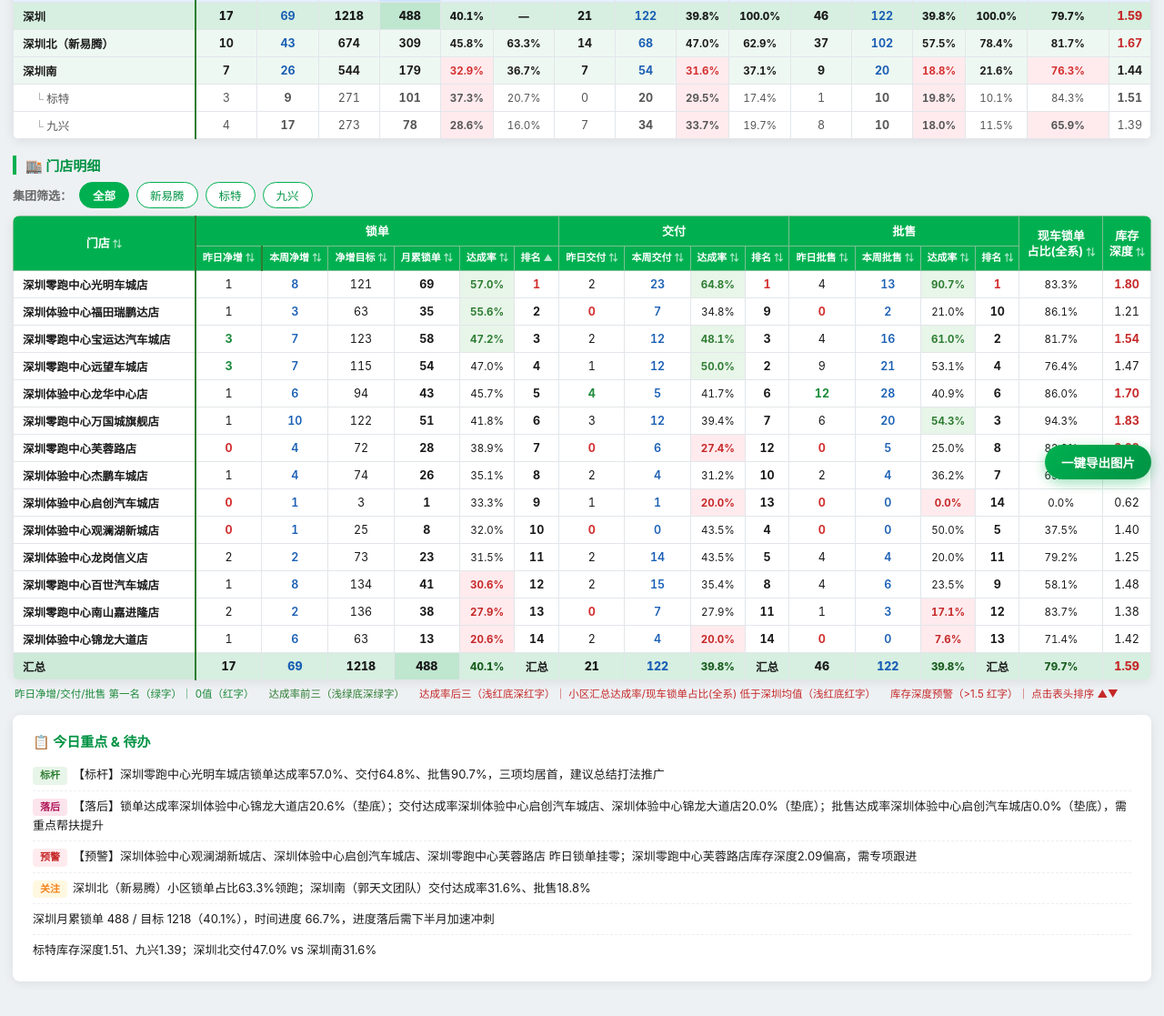
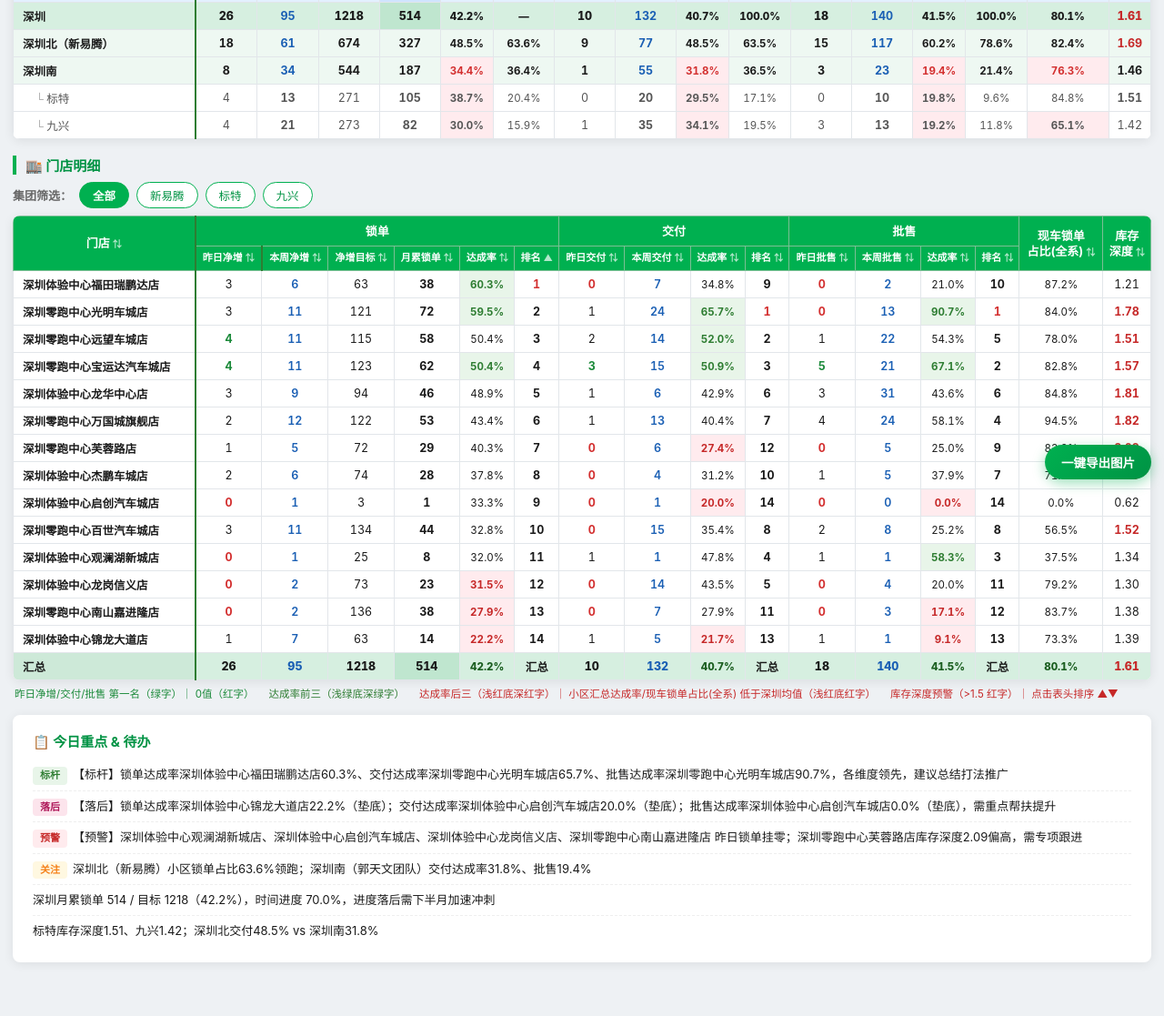
Before and after one commit to Roger-Luo-LP/leapmotor-sz-daily-report, a plain HTML site: page index.html in a window 1280 px wide. Shown: the part 255-1372 px from the top of the page at 91% size. Drawn offline with Linux system fonts and the light colour scheme.

Commit message:
data update data: 2026-11-21 周六

```diff
--- a/index.html
+++ b/index.html
@@ -245,36 +245,36 @@
 // 说明：pct 类字段直接填写百分比数值（如 28.0 表示 28.0%）
 // ============================================================
 const REPORT_DATA = {
-  dateStr: "2026/11/20",
-  weekday: "周五",
-  updateTime: "2026-11-21 10:13",
-  timeProgress: 66.7,
+  dateStr: "2026/11/21",
+  weekday: "周六",
+  updateTime: "2026-11-22 11:35",
+  timeProgress: 70.0,
 
   summary: [
     {name:"华南大区",
     level:"region",
     lock:{
-      d:135,
+      d:462,
       tgt:10590,
-      mon:4977,
-      pct:47,
-      wd:745,
+      mon:5434,
+      pct:51.3,
+      wd:1202,
       area:null,
     },
     del:{
-      d:237,
+      d:154,
       tgt:10650,
-      mon:4184,
-      pct:39.3,
-      wd:1401,
+      mon:4338,
+      pct:40.7,
+      wd:1555,
       area:null,
     },
     whl:{
-      d:375,
+      d:178,
       tgt:10860,
-      mon:4862,
-      pct:44.8,
-      wd:1515,
+      mon:5040,
+      pct:46.4,
+      wd:1693,
       area:null,
     },
     lockNum:null,
@@ -285,105 +285,105 @@ const REPORT_DATA = {
     {name:"深圳",
     level:"total",
     lock:{
-      d:17,
+      d:26,
       tgt:1218,
-      mon:488,
-      wd:69,
-      pct:40.1,
+      mon:514,
+      wd:95,
+      pct:42.2,
       area:null,
     },
     del:{
-      d:21,
+      d:10,
       tgt:1123,
-      mon:447,
-      wd:122,
-      pct:39.8,
+      mon:457,
+      wd:132,
+      pct:40.7,
       area:100,
     },
     whl:{
-      d:46,
+      d:18,
       tgt:1023,
-      mon:407,
-      wd:122,
-      pct:39.8,
+      mon:425,
+      wd:140,
+      pct:41.5,
       area:100,
     },
-    lockNum:507,
-    curOrder:404,
-    bcl:79.7,
-    stock:1.59,
+    lockNum:533,
+    curOrder:427,
+    bcl:80.1,
+    stock:1.61,
     },
     {name:"深圳北（新易腾）",
     level:"area",
     lock:{
-      d:10,
+      d:18,
       tgt:674,
-      mon:309,
-      wd:43,
-      pct:45.8,
-      area:63.32,
+      mon:327,
+      wd:61,
+      pct:48.5,
+      area:63.62,
     },
     del:{
-      d:14,
+      d:9,
       tgt:598,
-      mon:281,
-      wd:68,
-      pct:47,
-      area:62.9,
+      mon:290,
+      wd:77,
+      pct:48.5,
+      area:63.5,
     },
     whl:{
-      d:37,
+      d:15,
       tgt:555,
-      mon:319,
-      wd:102,
-      pct:57.5,
-      area:78.4,
+      mon:334,
+      wd:117,
+      pct:60.2,
+      area:78.6,
     },
-    lockNum:317,
-    curOrder:259,
-    bcl:81.7,
-    stock:1.67,
+    lockNum:335,
+    curOrder:276,
+    bcl:82.4,
+    stock:1.69,
     },
     {name:"深圳南",
     level:"area",
     lock:{
-      d:7,
+      d:8,
       tgt:544,
-      mon:179,
-      wd:26,
-      pct:32.9,
-      area:36.68,
+      mon:187,
+      wd:34,
+      pct:34.4,
+      area:36.38,
     },
     del:{
-      d:7,
+      d:1,
       tgt:525,
-      mon:166,
-      wd:54,
-      pct:31.6,
-      area:37.1,
+      mon:167,
+      wd:55,
+      pct:31.8,
+      area:36.5,
     },
     whl:{
-      d:9,
+      d:3,
       tgt:468,
-      mon:88,
-      wd:20,
-      pct:18.8,
-      area:21.6,
+      mon:91,
+      wd:23,
+      pct:19.4,
+      area:21.4,
     },
-    lockNum:190,
-    curOrder:145,
+    lockNum:198,
+    curOrder:151,
     bcl:76.3,
-    stock:1.44,
+    stock:1.46,
     },
     {name:"标特",
     level:"sub",
     lock:{
-      d:3,
+      d:4,
       tgt:271,
-      mon:101,
-      wd:9,
-      pct:37.3,
-      area:20.7,
+      mon:105,
+      wd:13,
+      pct:38.7,
+      area:20.43,
     },
     del:{
       d:0,
@@ -391,19 +391,19 @@ const REPORT_DATA = {
       mon:78,
       wd:20,
       pct:29.5,
-      area:17.4,
+      area:17.1,
     },
     whl:{
-      d:1,
+      d:0,
       tgt:207,
       mon:41,
       wd:10,
       pct:19.8,
-      area:10.1,
+      area:9.6,
     },
-    lockNum:108,
-    curOrder:91,
-    bcl:84.3,
+    lockNum:112,
+    curOrder:95,
+    bcl:84.8,
     stock:1.51,
     },
     {name:"九兴",
@@ -411,31 +411,31 @@ const REPORT_DATA = {
     lock:{
       d:4,
       tgt:273,
-      mon:78,
-      wd:17,
-      pct:28.6,
-      area:15.98,
+      mon:82,
+      wd:21,
+      pct:30,
+      area:15.95,
     },
     del:{
-      d:7,
+      d:1,
       tgt:261,
-      mon:88,
-      wd:34,
-      pct:33.7,
-      area:19.7,
+      mon:89,
+      wd:35,
+      pct:34.1,
+      area:19.5,
     },
     whl:{
-      d:8,
+      d:3,
       tgt:261,
-      mon:47,
-      wd:10,
-      pct:18,
-      area:11.5,
+      mon:50,
+      wd:13,
+      pct:19.2,
+      area:11.8,
     },
-    lockNum:82,
-    curOrder:54,
-    bcl:65.9,
-    stock:1.39,
+    lockNum:86,
+    curOrder:56,
+    bcl:65.1,
+    stock:1.42,
     },
   ],
 
@@ -445,15 +445,15 @@ const REPORT_DATA = {
     group:"新易腾",
     flagship:false,
     lock:{
-      d:1,
+      d:2,
       tgt:74,
-      mon:26,
-      pct:35.1,
-      wd:4,
+      mon:28,
+      pct:37.8,
+      wd:6,
       rank:8,
     },
     del:{
-      d:2,
+      d:0,
       tgt:64,
       mon:20,
       pct:31.2,
@@ -461,17 +461,17 @@ const REPORT_DATA = {
       rank:10,
     },
     whl:{
-      d:2,
+      d:1,
       tgt:58,
-      mon:21,
-      pct:36.2,
-      wd:4,
+      mon:22,
+      pct:37.9,
+      wd:5,
       rank:7,
     },
-    stock:1.87,
-    lockNum:26,
-    curOrder:18,
-    bcl:69.2,
+    stock:1.89,
+    lockNum:28,
+    curOrder:20,
+    bcl:71.4,
     },
     {store:"深圳体验中心观澜湖新城店",
     area:"深圳北（新易腾）",
@@ -483,25 +483,25 @@ const REPORT_DATA = {
       mon:8,
       pct:32,
       wd:1,
-      rank:10,
+      rank:11,
     },
     del:{
-      d:0,
+      d:1,
       tgt:23,
-      mon:10,
-      pct:43.5,
-      wd:0,
+      mon:11,
+      pct:47.8,
+      wd:1,
       rank:4,
     },
     whl:{
-      d:0,
+      d:1,
       tgt:12,
-      mon:6,
-      pct:50,
-      wd:0,
-      rank:5,
+      mon:7,
+      pct:58.3,
+      wd:1,
+      rank:3,
     },
-    stock:1.4,
+    stock:1.34,
     lockNum:8,
     curOrder:3,
     bcl:37.5,
@@ -511,165 +511,165 @@ const REPORT_DATA = {
     group:"新易腾",
     flagship:false,
     lock:{
-      d:1,
+      d:3,
       tgt:94,
-      mon:43,
-      pct:45.7,
-      wd:6,
+      mon:46,
+      pct:48.9,
+      wd:9,
       rank:5,
     },
     del:{
-      d:4,
+      d:1,
       tgt:84,
-      mon:35,
-      pct:41.7,
-      wd:5,
+      mon:36,
+      pct:42.9,
+      wd:6,
       rank:6,
     },
     whl:{
-      d:12,
+      d:3,
       tgt:110,
-      mon:45,
-      pct:40.9,
-      wd:28,
+      mon:48,
+      pct:43.6,
+      wd:31,
       rank:6,
     },
-    stock:1.7,
-    lockNum:43,
-    curOrder:37,
-    bcl:86,
+    stock:1.81,
+    lockNum:46,
+    curOrder:39,
+    bcl:84.8,
     },
     {store:"深圳零跑中心万国城旗舰店",
     area:"深圳北（新易腾）",
     group:"新易腾",
     flagship:true,
     lock:{
-      d:1,
+      d:2,
       tgt:122,
-      mon:51,
-      pct:41.8,
-      wd:10,
+      mon:53,
+      pct:43.4,
+      wd:12,
       rank:6,
     },
     del:{
-      d:3,
+      d:1,
       tgt:109,
-      mon:43,
-      pct:39.4,
-      wd:12,
+      mon:44,
+      pct:40.4,
+      wd:13,
       rank:7,
     },
     whl:{
-      d:6,
+      d:4,
       tgt:105,
-      mon:57,
-      pct:54.3,
-      wd:20,
-      rank:3,
+      mon:61,
+      pct:58.1,
+      wd:24,
+      rank:4,
     },
-    stock:1.83,
-    lockNum:53,
-    curOrder:50,
-    bcl:94.3,
+    stock:1.82,
+    lockNum:55,
+    curOrder:52,
+    bcl:94.5,
     },
     {store:"深圳零跑中心光明车城店",
     area:"深圳北（新易腾）",
     group:"新易腾",
     flagship:false,
     lock:{
-      d:1,
+      d:3,
       tgt:121,
-      mon:69,
-      pct:57,
-      wd:8,
-      rank:1,
+      mon:72,
+      pct:59.5,
+      wd:11,
+      rank:2,
     },
     del:{
-      d:2,
+      d:1,
       tgt:108,
-      mon:70,
-      pct:64.8,
-      wd:23,
+      mon:71,
+      pct:65.7,
+      wd:24,
       rank:1,
     },
     whl:{
-      d:4,
+      d:0,
       tgt:107,
       mon:97,
       pct:90.7,
       wd:13,
       rank:1,
     },
-    stock:1.8,
-    lockNum:72,
-    curOrder:60,
-    bcl:83.3,
+    stock:1.78,
+    lockNum:75,
+    curOrder:63,
+    bcl:84,
     },
     {store:"深圳零跑中心宝运达汽车城店",
     area:"深圳北（新易腾）",
     group:"新易腾",
     flagship:false,
     lock:{
-      d:3,
+      d:4,
       tgt:123,
-      mon:58,
-      pct:47.2,
-      wd:7,
-      rank:3,
+      mon:62,
+      pct:50.4,
+      wd:11,
+      rank:4,
     },
     del:{
-      d:2,
+      d:3,
       tgt:108,
-      mon:52,
-      pct:48.1,
-      wd:12,
+      mon:55,
+      pct:50.9,
+      wd:15,
       rank:3,
     },
     whl:{
-      d:4,
+      d:5,
       tgt:82,
-      mon:50,
-      pct:61,
-      wd:16,
+      mon:55,
+      pct:67.1,
+      wd:21,
       rank:2,
     },
-    stock:1.54,
-    lockNum:60,
-    curOrder:49,
-    bcl:81.7,
+    stock:1.57,
+    lockNum:64,
+    curOrder:53,
+    bcl:82.8,
     },
     {store:"深圳零跑中心远望车城店",
     area:"深圳北（新易腾）",
     group:"新易腾",
     flagship:false,
     lock:{
-      d:3,
+      d:4,
       tgt:115,
-      mon:54,
-      pct:47,
-      wd:7,
-      rank:4,
+      mon:58,
+      pct:50.4,
+      wd:11,
+      rank:3,
     },
     del:{
-      d:1,
+      d:2,
       tgt:102,
-      mon:51,
-      pct:50,
-      wd:12,
+      mon:53,
+      pct:52,
+      wd:14,
       rank:2,
     },
     whl:{
-      d:9,
+      d:1,
       tgt:81,
-      mon:43,
-      pct:53.1,
-      wd:21,
-      rank:4,
+      mon:44,
+      pct:54.3,
+      wd:22,
+      rank:5,
     },
-    stock:1.47,
-    lockNum:55,
-    curOrder:42,
-    bcl:76.4,
+    stock:1.51,
+    lockNum:59,
+    curOrder:46,
+    bcl:78,
     },
     {store:"深圳体验中心启创汽车城店",
     area:"九兴",
@@ -684,12 +684,12 @@ const REPORT_DATA = {
       rank:9,
     },
     del:{
-      d:1,
+      d:0,
       tgt:5,
       mon:1,
       pct:20,
       wd:1,
-      rank:13,
+      rank:14,
     },
     whl:{
       d:0,
@@ -709,12 +709,12 @@ const REPORT_DATA = {
     group:"标特",
     flagship:false,
     lock:{
-      d:1,
+      d:3,
       tgt:63,
-      mon:35,
-      pct:55.6,
-      wd:3,
-      rank:2,
+      mon:38,
+      pct:60.3,
+      wd:6,
+      rank:1,
     },
     del:{
       d:0,
@@ -733,9 +733,9 @@ const REPORT_DATA = {
       rank:10,
     },
     stock:1.21,
-    lockNum:36,
-    curOrder:31,
-    bcl:86.1,
+    lockNum:39,
+    curOrder:34,
+    bcl:87.2,
     },
     {store:"深圳体验中心锦龙大道店",
     area:"九兴",
@@ -744,46 +744,46 @@ const REPORT_DATA = {
     lock:{
       d:1,
       tgt:63,
-      mon:13,
-      pct:20.6,
-      wd:6,
+      mon:14,
+      pct:22.2,
+      wd:7,
       rank:14,
     },
     del:{
-      d:2,
+      d:1,
       tgt:60,
-      mon:12,
-      pct:20,
-      wd:4,
-      rank:14,
+      mon:13,
+      pct:21.7,
+      wd:5,
+      rank:13,
     },
     whl:{
-      d:0,
+      d:1,
       tgt:66,
-      mon:5,
-      pct:7.6,
-      wd:0,
+      mon:6,
+      pct:9.1,
+      wd:1,
       rank:13,
     },
-    stock:1.42,
-    lockNum:14,
-    curOrder:10,
-    bcl:71.4,
+    stock:1.39,
+    lockNum:15,
+    curOrder:11,
+    bcl:73.3,
     },
     {store:"深圳体验中心龙岗信义店",
     area:"九兴",
     group:"九兴",
     flagship:false,
     lock:{
-      d:2,
+      d:0,
       tgt:73,
       mon:23,
       pct:31.5,
       wd:2,
-      rank:11,
+      rank:12,
     },
     del:{
-      d:2,
+      d:0,
       tgt:69,
       mon:30,
       pct:43.5,
@@ -791,14 +791,14 @@ const REPORT_DATA = {
       rank:5,
     },
     whl:{
-      d:4,
+      d:0,
       tgt:75,
       mon:15,
       pct:20,
       wd:4,
       rank:11,
     },
-    stock:1.25,
+    stock:1.3,
     lockNum:24,
     curOrder:19,
     bcl:79.2,
@@ -808,7 +808,7 @@ const REPORT_DATA = {
     group:"标特",
     flagship:false,
     lock:{
-      d:2,
+      d:0,
       tgt:136,
       mon:38,
       pct:27.9,
@@ -824,7 +824,7 @@ const REPORT_DATA = {
       rank:11,
     },
     whl:{
-      d:1,
+      d:0,
       tgt:105,
       mon:18,
       pct:17.1,
@@ -841,15 +841,15 @@ const REPORT_DATA = {
     group:"九兴",
     flagship:false,
     lock:{
-      d:1,
+      d:3,
       tgt:134,
-      mon:41,
-      pct:30.6,
-      wd:8,
-      rank:12,
+      mon:44,
+      pct:32.8,
+      wd:11,
+      rank:10,
     },
     del:{
-      d:2,
+      d:0,
       tgt:127,
       mon:45,
       pct:35.4,
@@ -857,28 +857,28 @@ const REPORT_DATA = {
       rank:8,
     },
     whl:{
-      d:4,
+      d:2,
       tgt:115,
-      mon:27,
-      pct:23.5,
-      wd:6,
-      rank:9,
+      mon:29,
+      pct:25.2,
+      wd:8,
+      rank:8,
     },
-    stock:1.48,
-    lockNum:43,
-    curOrder:25,
-    bcl:58.1,
+    stock:1.52,
+    lockNum:46,
+    curOrder:26,
+    bcl:56.5,
     },
     {store:"深圳零跑中心芙蓉路店",
     area:"标特",
     group:"标特",
     flagship:false,
     lock:{
-      d:0,
+      d:1,
       tgt:72,
-      mon:28,
-      pct:38.9,
-      wd:4,
+      mon:29,
+      pct:40.3,
+      wd:5,
       rank:7,
     },
     del:{
@@ -895,28 +895,28 @@ const REPORT_DATA = {
       mon:10,
       pct:25,
       wd:5,
-      rank:8,
+      rank:9,
     },
     stock:2.09,
-    lockNum:29,
-    curOrder:24,
-    bcl:82.8,
+    lockNum:30,
+    curOrder:25,
+    bcl:83.3,
     },
   ],
 
   notes: [
     {tag:"grn",
-    text:"【标杆】深圳零跑中心光明车城店锁单达成率57.0%、交付64.8%、批售90.7%，三项均居首，建议总结打法推广",},
+    text:"【标杆】锁单达成率深圳体验中心福田瑞鹏达店60.3%、交付达成率深圳零跑中心光明车城店65.7%、批售达成率深圳零跑中心光明车城店90.7%，各维度领先，建议总结打法推广",},
     {tag:"low",
-    text:"【落后】锁单达成率深圳体验中心锦龙大道店20.6%（垫底）；交付达成率深圳体验中心启创汽车城店、深圳体验中心锦龙大道店20.0%（垫底）；批售达成率深圳体验中心启创汽车城店0.0%（垫底），需重点帮扶提升",},
+    text:"【落后】锁单达成率深圳体验中心锦龙大道店22.2%（垫底）；交付达成率深圳体验中心启创汽车城店20.0%（垫底）；批售达成率深圳体验中心启创汽车城店0.0%（垫底），需重点帮扶提升",},
     {tag:"red",
-    text:"【预警】深圳体验中心观澜湖新城店、深圳体验中心启创汽车城店、深圳零跑中心芙蓉路店 昨日锁单挂零；深圳零跑中心芙蓉路店库存深度2.09偏高，需专项跟进",},
+    text:"【预警】深圳体验中心观澜湖新城店、深圳体验中心启创汽车城店、深圳体验中心龙岗信义店、深圳零跑中心南山嘉进隆店 昨日锁单挂零；深圳零跑中心芙蓉路店库存深度2.09偏高，需专项跟进",},
     {tag:"yel",
-    text:"深圳北（新易腾）小区锁单占比63.3%领跑；深圳南（郭天文团队）交付达成率31.6%、批售18.8%",},
+    text:"深圳北（新易腾）小区锁单占比63.6%领跑；深圳南（郭天文团队）交付达成率31.8%、批售19.4%",},
     {tag:"",
-    text:"深圳月累锁单 488 / 目标 1218（40.1%），时间进度 66.7%，进度落后需下半月加速冲刺",},
+    text:"深圳月累锁单 514 / 目标 1218（42.2%），时间进度 70.0%，进度落后需下半月加速冲刺",},
     {tag:"",
-    text:"标特库存深度1.51、九兴1.39；深圳北交付47.0% vs 深圳南31.6%",},
+    text:"标特库存深度1.51、九兴1.42；深圳北交付48.5% vs 深圳南31.8%",},
   ],
 };
 
```
